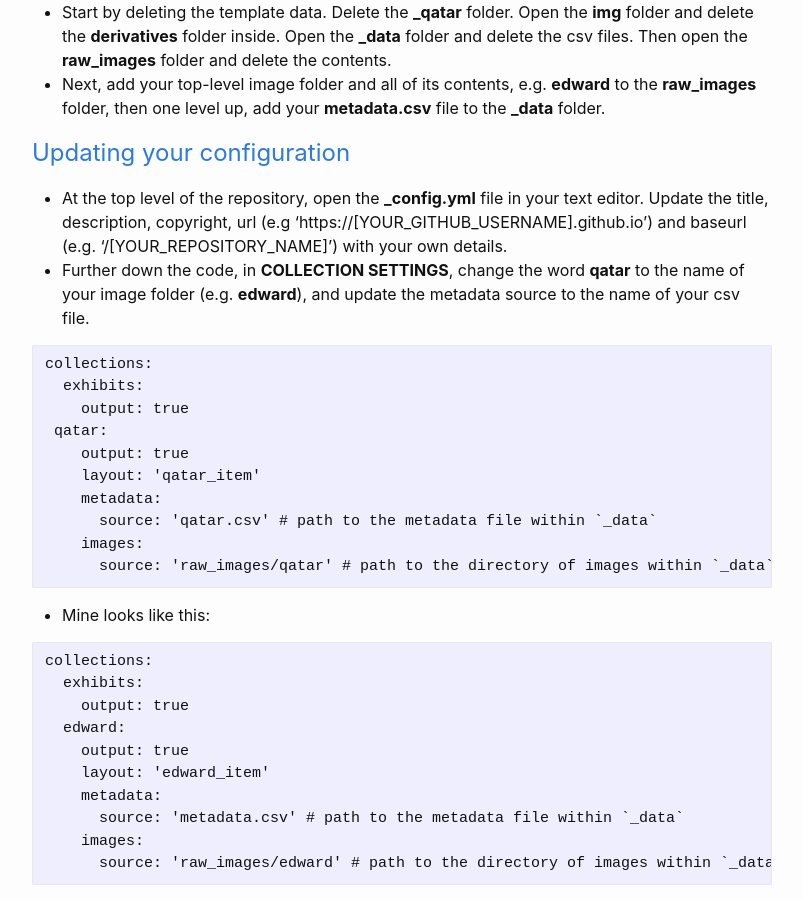
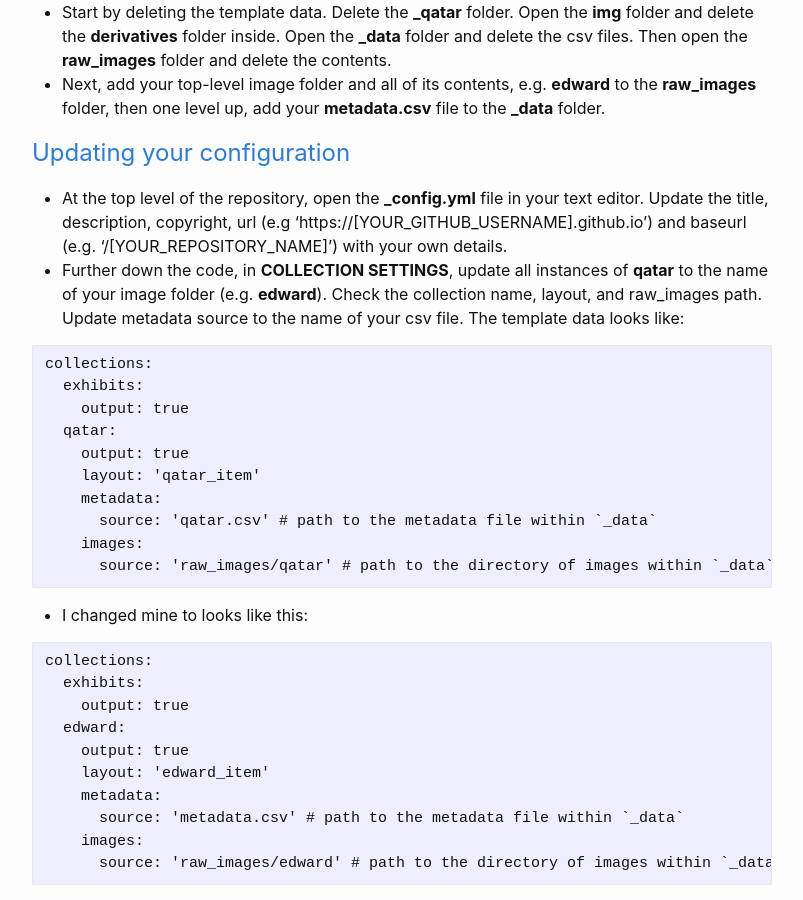
Before and after one commit to aeh0/experiiiments, a Jekyll site: the page built from _posts/2022-11-11-websites-with-wax.markdown, in a window 1280 px wide and 900 px high, scrolled down 3774 px. Shown: the whole window, without its empty margins (238-1041 px from the left). Built offline with Jekyll 4.4.1, drawn with Linux system fonts in a browser that asks for light colours.

Commit message:
Update 2022-11-11-websites-with-wax.markdown

```diff
--- a/_posts/2022-11-11-websites-with-wax.markdown
+++ b/_posts/2022-11-11-websites-with-wax.markdown
@@ -122,13 +122,13 @@ docker run -it --rm -v ${PWD}:/wax --name wax -p 4000:4000 minicomp/wax bash
 # [Updating your configuration](https://minicomp.github.io/wiki/wax/setting-up-your-site/updating-your-configuration/)
 
 * At the top level of the repository, open the **_config.yml** file in your text editor. Update the title, description, copyright, url (e.g 'https://[YOUR_GITHUB_USERNAME].github.io') and baseurl (e.g. '/[YOUR_REPOSITORY_NAME]') with your own details.
-* Further down the code, in **COLLECTION SETTINGS**, change the word **qatar** to the name of your image folder (e.g. **edward**), and update the metadata source to the name of your csv file.
+* Further down the code, in **COLLECTION SETTINGS**, update all instances of **qatar** to the name of your image folder (e.g. **edward**). Check the collection name, layout, and raw_images path. Update metadata source to the name of your csv file. The template data looks like:
 
 ~~~
 collections:
   exhibits:
     output: true
- qatar:
+  qatar:
     output: true
     layout: 'qatar_item'
     metadata:
@@ -137,7 +137,7 @@ collections:
       source: 'raw_images/qatar' # path to the directory of images within `_data`
 ~~~
 
-* Mine looks like this:
+* I changed mine to looks like this:
 
 ~~~
 collections:
@@ -185,7 +185,6 @@ meta:
     value: page._date
   - label: 'Type'
     value: page.object_type
-
 ~~~
 
 * Work through the contents of **_pages**, removing any references to **qatar**, and configuring as required.
```
